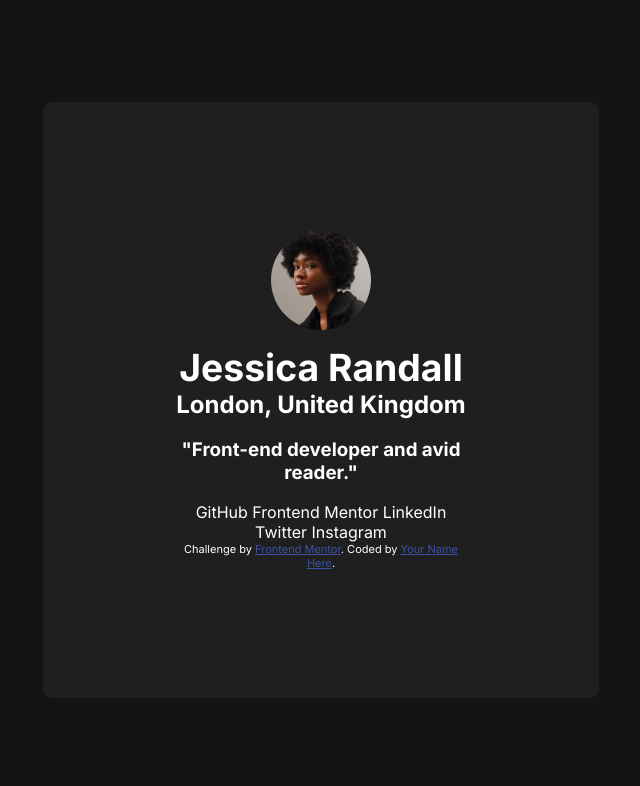
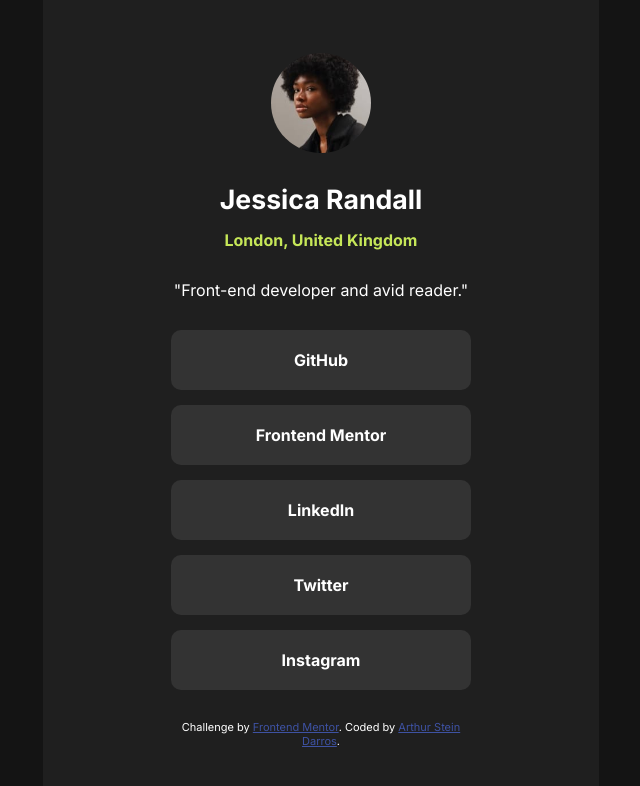
Before and after one commit to arthurdarros/social-links-profile-main, a plain HTML site: page index.html in a window 1280 px wide. Shown: the whole page, without its empty margins (319-959 px from the left). Drawn offline with Linux system fonts and the light colour scheme.

Commit message:
Final Design

```diff
--- a/css/style.css
+++ b/css/style.css
@@ -18,9 +18,9 @@
     align-items: center;
     padding: 10%;
     border-radius: 10px;
-    width: 300px;
+    max-width: 300px;
+    width: 100%;
     background-color: hsl(0, 0%, 12%);
-    height: auto;
     font-family: "Inter", sans-serif ;
 }
 .profile-pic{
@@ -35,17 +35,43 @@
     align-items: center;
     margin-bottom: 15px;
 }
-h1{
+h1, h2{
     text-align: center;
-    font-size: 28pt;
-    margin-top: 0;
+    margin-top: 5%;
     margin-bottom: 0;
 }
+h1{
+    font-size: 20pt;
+}
 h2{
-    margin-top: 0;
-    margin-bottom: 0;
+    font-size: 12pt;
+    color: #c6e758;
+}
+h3{
+    text-align: center;
+    font-weight: 400;
+    margin-top: 10%;
+    margin-bottom: 10%;
+    font-size: 12pt;
+}
+.buttons{
+    font-family: "Inter", sans-serif ;
+    width: 300px;
+    padding: 20px;
+    margin-bottom: 5%;
+    background-color:#333333;
+    color:#FFFFFF;
+    border: none;
+    border-radius: 10px;
+    font-size: 12pt;
+    font-weight: bold;
+}
+.buttons:hover{
+    background-color: #c6e758;
+    color: black;
 }
 .attribution {
+    margin-top: 5%;
     font-size: 11px;
     text-align: center;
 }
--- a/index.html
+++ b/index.html
@@ -19,15 +19,15 @@
     <h2>London, United Kingdom</h2>
     <h3>"Front-end developer and avid reader."</h3>
 
-    GitHub
-    Frontend Mentor
-    LinkedIn
-    Twitter
-    Instagram
+    <a href="https://github.com/" target="_blank"><input type="button" name="gitHub" value="GitHub" class="buttons"></a>
+    <a href="https://www.frontendmentor.io/home" target="_blank"><input type="button" name="frontendMentor" value="Frontend Mentor" class="buttons"></a>
+    <a href="https://www.linkedin.com/" target="_blank"><input type="button" name="linkedIn" value="LinkedIn" class="buttons"></a>
+    <a href="https://x.com/" target="_blank"><input type="button" name="twitter" value="Twitter" class="buttons"></a>
+    <a href="https://www.instagram.com/" target="_blank"><input type="button" name="instagram" value="Instagram" class="buttons"></a>
 
   <div class="attribution">
     Challenge by <a href="https://www.frontendmentor.io?ref=challenge" target="_blank">Frontend Mentor</a>.
-    Coded by <a href="#">Your Name Here</a>.
+    Coded by <a href="https://www.frontendmentor.io/profile/arthurdarros">Arthur Stein Darros</a>.
   </div>
 </div>
 </body>
```
